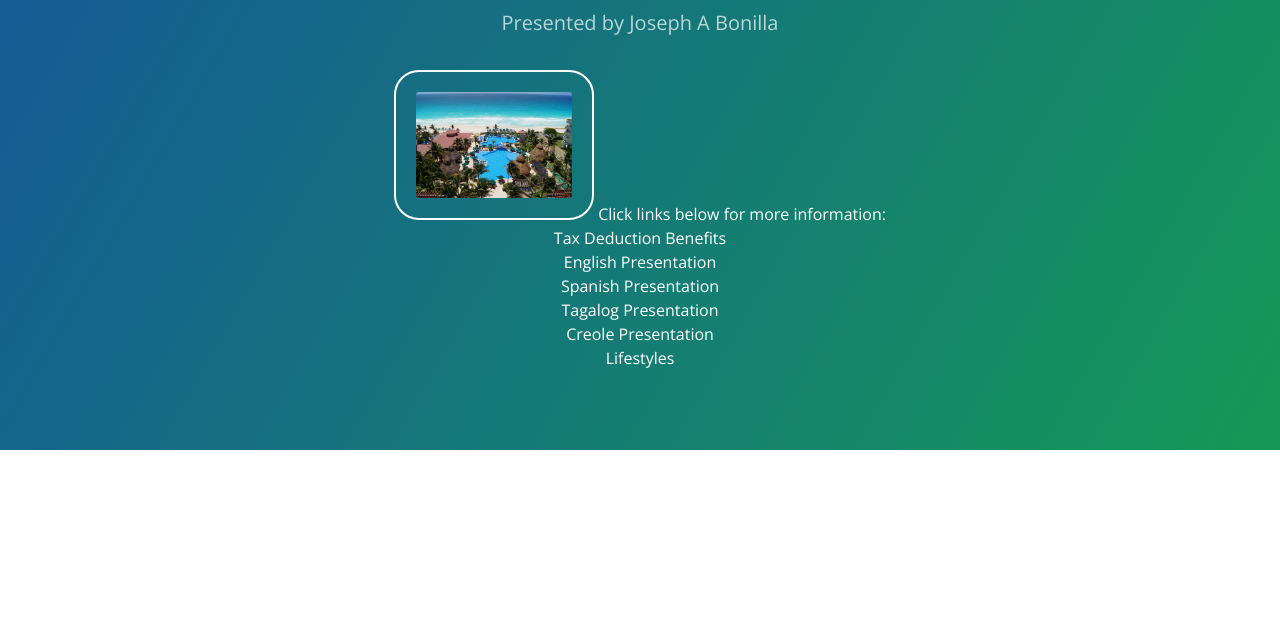
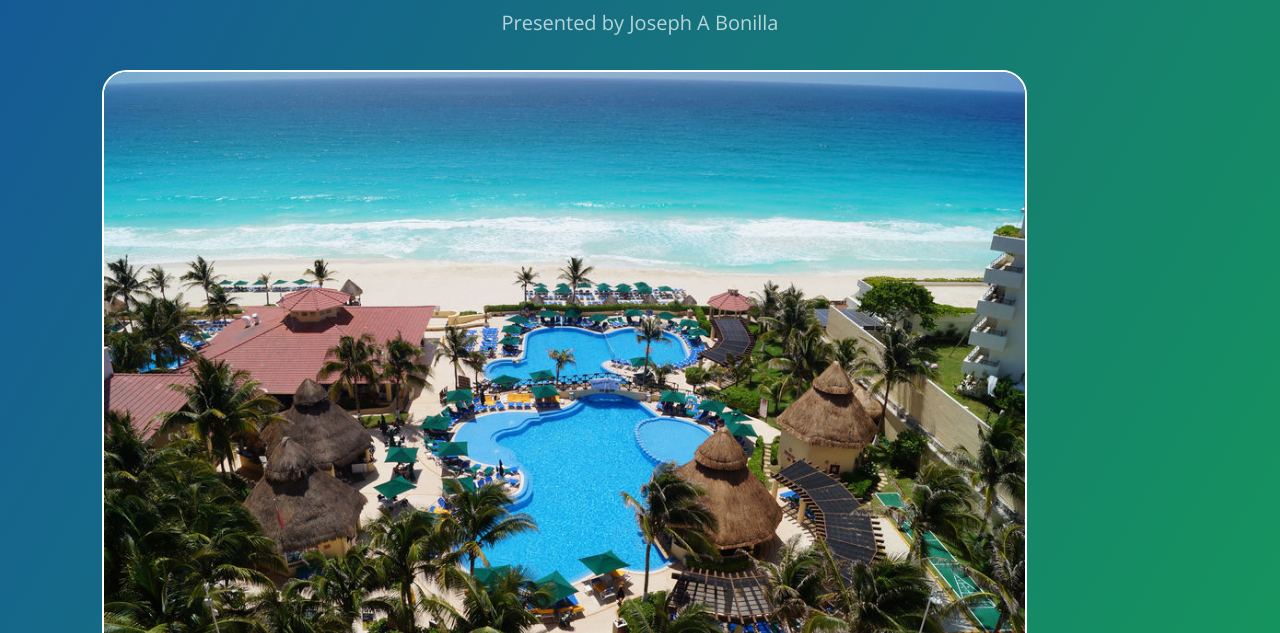
Before and after one commit to LittleLight99/5linx, a plain HTML site: page index.html in a window 1280 px wide. Shown: the part 167-800 px from the top of the page. Drawn offline with nearby package versions, Linux system fonts and the light colour scheme.

Commit message:
Update index.html

```diff
--- a/index.html
+++ b/index.html
@@ -10,17 +10,17 @@
     <link rel="stylesheet" type="text/css" href="stylesheets/github-light.css" media="screen">
 
   <style>
+
+
 img {width: 85%;
-    height: auto;}
+    height: auto;
+    border-radius: 25px;
+    border: 2px solid #FFFFFF;
+}
 a, a:hover, a:active, a:visited { color: white; }
 
-img {
-    border-radius: 25px;
-    border: 2px solid #FFFFFF;
-    padding: 20px;
-    width: 200px;
-    height: 150px;
-}
+
+
 </style>
 
   </head>
```
